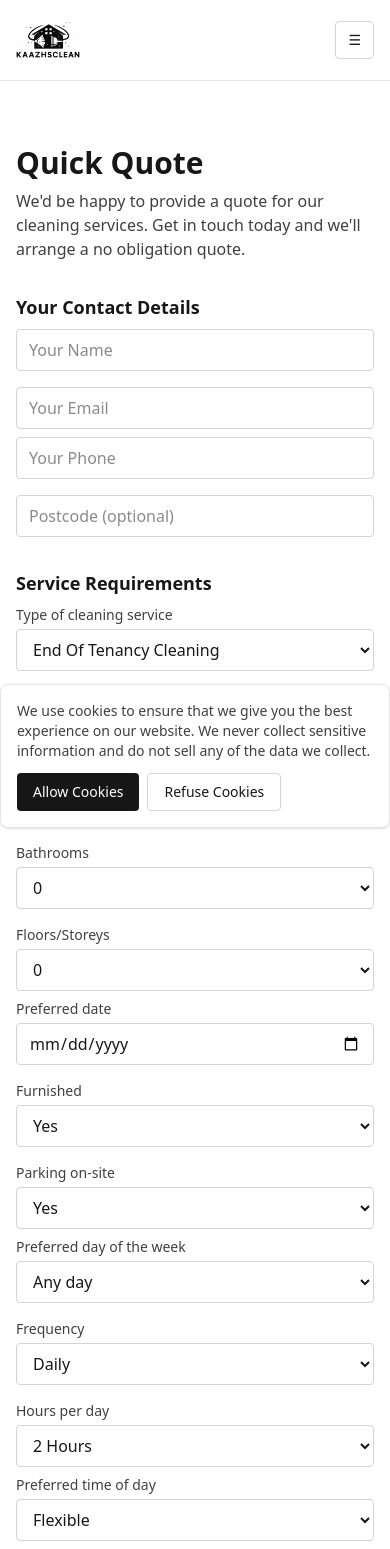
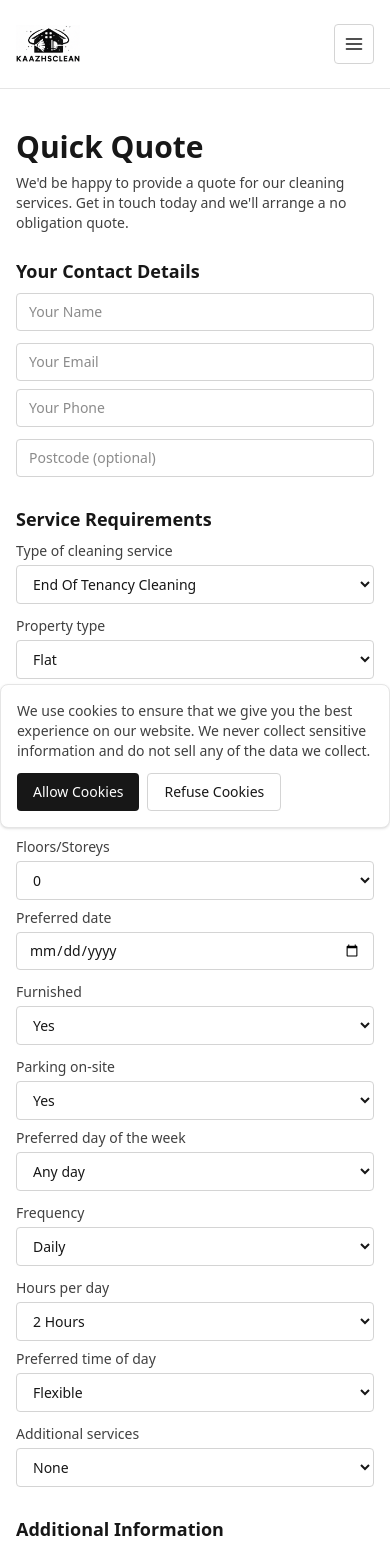
Before and after one commit to malikusama755/kaazhclean, a Next.js app: page /quick-quote in a window 390 px wide. Shown: the top 1549 px of the page. Built offline with nearby package versions, Linux system fonts and the light colour scheme.

Commit message:
Update project with latest changes

```diff
--- a/src/app/layout.tsx
+++ b/src/app/layout.tsx
@@ -57,8 +57,8 @@ export default function RootLayout({
   return (
     <html lang="en">
       <body className={`${geistSans.variable} ${geistMono.variable} antialiased bg-white text-neutral-900`}>
-        <header className="sticky top-0 z-50 border-b border-neutral-200 bg-white/90 backdrop-blur">
-          <div className="mx-auto max-w-6xl px-4 py-2 md:py-2.5 flex items-center justify-between relative">
+        <header className="sticky top-0 z-50 border-b border-neutral-200 bg-white/95 backdrop-blur">
+          <div className="mx-auto max-w-6xl px-4 py-3 md:py-4 flex items-center justify-between relative">
             <Link href="/" className="flex items-center gap-3">
               <Image
                 src="/logo.png"
@@ -86,8 +86,8 @@ export default function RootLayout({
           {/* Mobile menu overlay handled by MobileNav */}
         </header>
         <main>{children}</main>
-        <footer className="mt-16 border-t border-neutral-200">
-          <div className="mx-auto max-w-6xl px-4 py-12 grid gap-10 md:grid-cols-3 text-sm">
+        <footer className="mt-12 md:mt-16 border-t border-neutral-200">
+          <div className="mx-auto max-w-6xl px-4 py-8 md:py-12 grid gap-8 md:gap-10 md:grid-cols-3 text-sm">
             <div className="space-y-2">
               <div className="font-semibold">KAAZHSCLEAN</div>
               <div>10 Wood St, London E17 3HT</div>
@@ -116,10 +116,10 @@ export default function RootLayout({
             </div>
             <div>
               <div className="font-semibold mb-3">Quick Quote</div>
-              <form action="mailto:hikaazhsclean@gmail.com" method="post" encType="text/plain" className="grid gap-2">
-                <input name="name" placeholder="Your Name" className="border border-neutral-300 rounded px-3 py-2" required />
-                <input name="email" type="email" placeholder="Your Email" className="border border-neutral-300 rounded px-3 py-2" required />
-                <select name="service" className="border border-neutral-300 rounded px-3 py-2">
+              <form action="mailto:hikaazhsclean@gmail.com" method="post" encType="text/plain" className="grid gap-2 sm:gap-2.5">
+                <input name="name" placeholder="Your Name" className="w-full border border-neutral-300 rounded px-3 py-2 text-sm" required />
+                <input name="email" type="email" placeholder="Your Email" className="w-full border border-neutral-300 rounded px-3 py-2 text-sm" required />
+                <select name="service" className="w-full border border-neutral-300 rounded px-3 py-2 text-sm">
                   <option>End Of Tenancy Cleaning</option>
                   <option>After Builders Cleaning</option>
                   <option>Deep Cleaning</option>
@@ -127,11 +127,11 @@ export default function RootLayout({
                   <option>Office/Commercial Cleaning</option>
                   <option>Other</option>
                 </select>
-                <button type="submit" className="inline-flex items-center rounded bg-neutral-900 text-white px-4 py-2 font-medium hover:bg-neutral-800">Send</button>
+                <button type="submit" className="inline-flex items-center rounded bg-neutral-900 text-white px-4 py-2 font-medium hover:bg-neutral-800 w-full sm:w-auto justify-center">Send</button>
               </form>
             </div>
           </div>
-          <div className="text-center text-xs text-neutral-500 pb-6">© {new Date().getFullYear()} KAAZHSCLEAN.</div>
+          <div className="text-center text-xs text-neutral-500 pb-4 md:pb-6">© {new Date().getFullYear()} KAAZHSCLEAN.</div>
         </footer>
         <CookieBanner />
       </body>
--- a/src/app/quick-quote/page.tsx
+++ b/src/app/quick-quote/page.tsx
@@ -6,9 +6,9 @@ import Image from "next/image";
 
 export default function QuickQuotePage() {
   return (
-    <div className="mx-auto max-w-4xl px-4 py-16">
+    <div className="mx-auto max-w-full sm:max-w-2xl md:max-w-4xl px-4 py-10 md:py-16">
       <h1 className="text-3xl md:text-4xl font-semibold mb-2">Quick Quote</h1>
-      <p className="text-neutral-700 mb-8">We&#39;d be happy to provide a quote for our cleaning services. Get in touch today and we&#39;ll arrange a no obligation quote.</p>
+      <p className="text-neutral-700 mb-6 md:mb-8 text-sm md:text-base">We&#39;d be happy to provide a quote for our cleaning services. Get in touch today and we&#39;ll arrange a no obligation quote.</p>
 
       <div className="grid gap-8 md:grid-cols-5">
         <div className="md:col-span-3">
@@ -16,26 +16,26 @@ export default function QuickQuotePage() {
             action="mailto:hikaazhsclean@gmail.com?subject=Quick%20Quote%20Request%20-%20KAAZHSCLEAN"
             method="post"
             encType="text/plain"
-            className="grid gap-4"
+            className="grid gap-3 sm:gap-4"
           >
             <div className="space-y-2">
               <h2 className="text-lg font-semibold">Your Contact Details</h2>
-              <div className="grid gap-4 sm:grid-cols-2">
-                <input name="Name" placeholder="Your Name" className="border border-neutral-300 rounded px-3 py-2" required />
-                <input name="Email" type="email" placeholder="Your Email" className="border border-neutral-300 rounded px-3 py-2" required />
+              <div className="grid gap-3 sm:gap-4 sm:grid-cols-2">
+                <input name="Name" placeholder="Your Name" className="w-full border border-neutral-300 rounded px-3 py-2 text-sm md:text-base" required />
+                <input name="Email" type="email" placeholder="Your Email" className="w-full border border-neutral-300 rounded px-3 py-2 text-sm md:text-base" required />
               </div>
-              <div className="grid gap-4 sm:grid-cols-2">
-                <input name="Phone" placeholder="Your Phone" className="border border-neutral-300 rounded px-3 py-2" />
-                <input name="Postcode" placeholder="Postcode (optional)" className="border border-neutral-300 rounded px-3 py-2" />
+              <div className="grid gap-3 sm:gap-4 sm:grid-cols-2">
+                <input name="Phone" placeholder="Your Phone" className="w-full border border-neutral-300 rounded px-3 py-2 text-sm md:text-base" />
+                <input name="Postcode" placeholder="Postcode (optional)" className="w-full border border-neutral-300 rounded px-3 py-2 text-sm md:text-base" />
               </div>
             </div>
 
             <div className="space-y-2 pt-4">
               <h2 className="text-lg font-semibold">Service Requirements</h2>
-              <div className="grid gap-4 sm:grid-cols-2">
+              <div className="grid gap-3 sm:gap-4 sm:grid-cols-2">
                 <label className="grid gap-1">
                   <span className="text-sm text-neutral-700">Type of cleaning service</span>
-                  <select name="Service Type" className="border border-neutral-300 rounded px-3 py-2">
+                  <select name="Service Type" className="w-full border border-neutral-300 rounded px-3 py-2 text-sm md:text-base">
                     <option>End Of Tenancy Cleaning</option>
                     <option>After Builders Cleaning</option>
                     <option>Deep Cleaning</option>
@@ -46,17 +46,17 @@ export default function QuickQuotePage() {
                 </label>
                 <label className="grid gap-1">
                   <span className="text-sm text-neutral-700">Property type</span>
-                  <select name="Property Type" className="border border-neutral-300 rounded px-3 py-2">
+                  <select name="Property Type" className="w-full border border-neutral-300 rounded px-3 py-2 text-sm md:text-base">
                     <option>Flat</option>
                     <option>House</option>
                   </select>
                 </label>
               </div>
 
-              <div className="grid gap-4 sm:grid-cols-3">
+              <div className="grid gap-3 sm:gap-4 sm:grid-cols-3">
                 <label className="grid gap-1">
                   <span className="text-sm text-neutral-700">Bedrooms</span>
-                  <select name="Bedrooms" className="border border-neutral-300 rounded px-3 py-2">
+                  <select name="Bedrooms" className="w-full border border-neutral-300 rounded px-3 py-2 text-sm md:text-base">
                     <option>Studio</option>
                     {Array.from({ length: 10 }).map((_, i) => (
                       <option key={i + 1}>{i + 1}</option>
@@ -66,7 +66,7 @@ export default function QuickQuotePage() {
                 </label>
                 <label className="grid gap-1">
                   <span className="text-sm text-neutral-700">Bathrooms</span>
-                  <select name="Bathrooms" className="border border-neutral-300 rounded px-3 py-2">
+                  <select name="Bathrooms" className="w-full border border-neutral-300 rounded px-3 py-2 text-sm md:text-base">
                     {Array.from({ length: 6 }).map((_, i) => (
                       <option key={i}>{i}</option>
                     ))}
@@ -75,7 +75,7 @@ export default function QuickQuotePage() {
                 </label>
                 <label className="grid gap-1">
                   <span className="text-sm text-neutral-700">Floors/Storeys</span>
-                  <select name="Floors" className="border border-neutral-300 rounded px-3 py-2">
+                  <select name="Floors" className="w-full border border-neutral-300 rounded px-3 py-2 text-sm md:text-base">
                     {Array.from({ length: 7 }).map((_, i) => (
                       <option key={i}>{i}</option>
                     ))}
@@ -83,14 +83,14 @@ export default function QuickQuotePage() {
                 </label>
               </div>
 
-              <div className="grid gap-4 sm:grid-cols-3">
+              <div className="grid gap-3 sm:gap-4 sm:grid-cols-3">
                 <label className="grid gap-1">
                   <span className="text-sm text-neutral-700">Preferred date</span>
-                  <input name="Preferred Date" type="date" className="border border-neutral-300 rounded px-3 py-2" />
+                  <input name="Preferred Date" type="date" className="w-full border border-neutral-300 rounded px-3 py-2 text-sm md:text-base" />
                 </label>
                 <label className="grid gap-1">
                   <span className="text-sm text-neutral-700">Furnished</span>
-                  <select name="Furnished" className="border border-neutral-300 rounded px-3 py-2">
+                  <select name="Furnished" className="w-full border border-neutral-300 rounded px-3 py-2 text-sm md:text-base">
                     <option>Yes</option>
                     <option>No</option>
                     <option>Part-furnished</option>
@@ -98,27 +98,27 @@ export default function QuickQuotePage() {
                 </label>
                 <label className="grid gap-1">
                   <span className="text-sm text-neutral-700">Parking on-site</span>
-                  <select name="Parking" className="border border-neutral-300 rounded px-3 py-2">
+                  <select name="Parking" className="w-full border border-neutral-300 rounded px-3 py-2 text-sm md:text-base">
                     <option>Yes</option>
                     <option>No</option>
                   </select>
                 </label>
               </div>
 
-              <div className="grid gap-4 sm:grid-cols-2">
+              <div className="grid gap-3 sm:gap-4 sm:grid-cols-2">
                 <label className="grid gap-1">
                   <span className="text-sm text-neutral-700">Preferred day of the week</span>
-                  <select name="Preferred Day" className="border border-neutral-300 rounded px-3 py-2">
+                  <select name="Preferred Day" className="w-full border border-neutral-300 rounded px-3 py-2 text-sm md:text-base">
                     <option>Any day</option>
                     {["Monday","Tuesday","Wednesday","Thursday","Friday","Saturday","Sunday"].map(d => (
                       <option key={d}>{d}</option>
                     ))}
                   </select>
                 </label>
-                <div className="grid gap-4 sm:grid-cols-2">
+                <div className="grid gap-3 sm:gap-4 sm:grid-cols-2">
                   <label className="grid gap-1">
                     <span className="text-sm text-neutral-700">Frequency</span>
-                    <select name="Frequency" className="border border-neutral-300 rounded px-3 py-2">
+                    <select name="Frequency" className="w-full border border-neutral-300 rounded px-3 py-2 text-sm md:text-base">
                       <option>Daily</option>
                       <option>5 days a week</option>
                       <option>3 days a week</option>
@@ -130,7 +130,7 @@ export default function QuickQuotePage() {
                   </label>
                   <label className="grid gap-1">
                     <span className="text-sm text-neutral-700">Hours per day</span>
-                    <select name="Hours per Day" className="border border-neutral-300 rounded px-3 py-2">
+                    <select name="Hours per Day" className="w-full border border-neutral-300 rounded px-3 py-2 text-sm md:text-base">
                       <option>2 Hours</option>
                       <option>3 Hours</option>
                       <option>4 Hours</option>
@@ -141,10 +141,10 @@ export default function QuickQuotePage() {
                 </div>
               </div>
 
-              <div className="grid gap-4 sm:grid-cols-2">
+              <div className="grid gap-3 sm:gap-4 sm:grid-cols-2">
                 <label className="grid gap-1">
                   <span className="text-sm text-neutral-700">Preferred time of day</span>
-                  <select name="Time of Day" className="border border-neutral-300 rounded px-3 py-2">
+                  <select name="Time of Day" className="w-full border border-neutral-300 rounded px-3 py-2 text-sm md:text-base">
                     <option>Flexible</option>
                     <option>Morning</option>
                     <option>Afternoon</option>
@@ -153,7 +153,7 @@ export default function QuickQuotePage() {
                 </label>
                 <label className="grid gap-1">
                   <span className="text-sm text-neutral-700">Additional services</span>
-                  <select name="Additional Services" className="border border-neutral-300 rounded px-3 py-2">
+                  <select name="Additional Services" className="w-full border border-neutral-300 rounded px-3 py-2 text-sm md:text-base">
                     <option>None</option>
                     {["External Window Cleaning","Carpet Cleaning","Upholstery Cleaning","Balcony Cleaning","Jet Washing","Anti-Viral Sanitisation"].map(x => (
                       <option key={x}>{x}</option>
@@ -165,18 +165,18 @@ export default function QuickQuotePage() {
 
             <div className="space-y-2 pt-4">
               <h2 className="text-lg font-semibold">Additional Information</h2>
-              <textarea name="Additional Information" placeholder="Tell us about your property and any specifics" rows={6} className="border border-neutral-300 rounded px-3 py-2" />
+              <textarea name="Additional Information" placeholder="Tell us about your property and any specifics" rows={6} className="w-full border border-neutral-300 rounded px-3 py-2 text-sm md:text-base" />
             </div>
 
-            <div className="flex gap-3">
-              <button type="submit" className="inline-flex items-center rounded bg-neutral-900 text-white px-5 py-3 font-medium hover:bg-neutral-800">Send</button>
-              <a href="tel:00923326666788" className="inline-flex items-center rounded border border-neutral-300 px-5 py-3 font-medium hover:bg-neutral-50">Call</a>
-              <a href="mailto:hikaazhsclean@gmail.com" className="inline-flex items-center rounded border border-neutral-300 px-5 py-3 font-medium hover:bg-neutral-50">Email</a>
+            <div className="flex flex-wrap gap-3">
+              <button type="submit" className="inline-flex items-center rounded bg-neutral-900 text-white px-5 py-3 font-medium hover:bg-neutral-800 w-full sm:w-auto justify-center">Send</button>
+              <a href="tel:00923326666788" className="inline-flex items-center rounded border border-neutral-300 px-5 py-3 font-medium hover:bg-neutral-50 w-full sm:w-auto justify-center">Call</a>
+              <a href="mailto:hikaazhsclean@gmail.com" className="inline-flex items-center rounded border border-neutral-300 px-5 py-3 font-medium hover:bg-neutral-50 w-full sm:w-auto justify-center">Email</a>
             </div>
           </form>
         </div>
         <div className="md:col-span-2">
-          <div className="rounded-lg border border-neutral-200 p-4 bg-neutral-50">
+          <div className="rounded-lg border border-neutral-200 p-3 sm:p-4 bg-neutral-50">
             <div className="font-semibold mb-2">What happens next?</div>
             <ul className="list-disc pl-5 text-sm text-neutral-700 space-y-1">
               <li>We confirm details by email or phone.</li>
--- a/src/app/services/page.tsx
+++ b/src/app/services/page.tsx
@@ -18,7 +18,7 @@ export default function ServicesPage() {
   return (
     <div className="mx-auto max-w-6xl px-4 py-16">
       <h1 className="text-3xl md:text-4xl font-semibold mb-6">Our Services</h1>
-      <div className="grid gap-6 sm:grid-cols-2 md:grid-cols-3">
+      <div className="grid gap-4 sm:gap-6 sm:grid-cols-2 md:grid-cols-3">
         {services.map((s) => (
           <Link
             key={s.slug}
--- a/src/components/MobileNav.tsx
+++ b/src/components/MobileNav.tsx
@@ -6,27 +6,31 @@ import Link from 'next/link'
 export default function MobileNav() {
   const [open, setOpen] = useState(false)
   return (
-    <div className="md:hidden flex items-center gap-2">
+    <div className="md:hidden">
       <button
         aria-label="Open menu"
         onClick={() => setOpen((v) => !v)}
-        className="inline-flex items-center rounded border border-neutral-300 px-3 py-2 text-sm hover:bg-neutral-50"
+        className="inline-flex items-center justify-center h-10 w-10 rounded border border-neutral-300 hover:bg-neutral-50"
       >
-        <span className="i">☰</span>
+        <svg width="20" height="20" viewBox="0 0 24 24" fill="none" xmlns="http://www.w3.org/2000/svg" aria-hidden>
+          <path d="M3 12h18M3 6h18M3 18h18" stroke="currentColor" strokeWidth="2" strokeLinecap="round"/>
+        </svg>
       </button>
       {open && (
-        <div className="absolute inset-x-0 top-[60px] z-40 border-t border-neutral-200 bg-white shadow">
-          <div className="mx-auto max-w-6xl px-4 py-4 grid gap-3 text-base">
-            <Link href="/who-we-are" onClick={() => setOpen(false)} className="hover:text-neutral-600">Who We Are</Link>
-            <Link href="/services" onClick={() => setOpen(false)} className="hover:text-neutral-600">Our Services</Link>
-            <Link href="/contact" onClick={() => setOpen(false)} className="hover:text-neutral-600">Contact</Link>
-            <Link href="/quick-quote" onClick={() => setOpen(false)} className="inline-flex items-center rounded bg-neutral-900 text-white px-4 py-2 hover:bg-neutral-800">Quick Quote</Link>
-            <a href="tel:00923326666788" onClick={() => setOpen(false)} className="inline-flex items-center gap-2 rounded bg-neutral-900 text-white px-4 py-2 hover:bg-neutral-800">
-              <svg width="18" height="18" viewBox="0 0 24 24" fill="none" xmlns="http://www.w3.org/2000/svg" aria-hidden>
-                <path d="M6.62 10.79a15.05 15.05 0 006.59 6.59l2.2-2.2a1 1 0 011.01-.24c1.12.37 2.33.57 3.58.57a1 1 0 011 1v3.5a1 1 0 01-1 1C12.07 20.02 3.98 11.93 3.98 1.99a1 1 0 011-1H8.5a1 1 0 011 1c0 1.25.2 2.46.57 3.58a1 1 0 01-.24 1.01l-2.2 2.2z" fill="currentColor"/>
-              </svg>
-              Call
-            </a>
+        <div className="absolute inset-x-0 top-[72px] z-40 border-t border-neutral-200 bg-white shadow-lg">
+          <div className="mx-auto max-w-6xl px-4 py-4 space-y-3">
+            <Link href="/who-we-are" onClick={() => setOpen(false)} className="block py-2 text-base hover:text-neutral-600">Who We Are</Link>
+            <Link href="/services" onClick={() => setOpen(false)} className="block py-2 text-base hover:text-neutral-600">Our Services</Link>
+            <Link href="/contact" onClick={() => setOpen(false)} className="block py-2 text-base hover:text-neutral-600">Contact</Link>
+            <div className="pt-2 space-y-2">
+              <Link href="/quick-quote" onClick={() => setOpen(false)} className="inline-flex items-center justify-center rounded bg-neutral-900 text-white px-4 py-2 w-full hover:bg-neutral-800">Quick Quote</Link>
+              <a href="tel:00923326666788" onClick={() => setOpen(false)} className="inline-flex items-center justify-center gap-2 rounded border border-neutral-300 px-4 py-2 w-full hover:bg-neutral-50">
+                <svg width="18" height="18" viewBox="0 0 24 24" fill="none" xmlns="http://www.w3.org/2000/svg" aria-hidden>
+                  <path d="M6.62 10.79a15.05 15.05 0 006.59 6.59l2.2-2.2a1 1 0 011.01-.24c1.12.37 2.33.57 3.58.57a1 1 0 011 1v3.5a1 1 0 01-1 1C12.07 20.02 3.98 11.93 3.98 1.99a1 1 0 011-1H8.5a1 1 0 011 1c0 1.25.2 2.46.57 3.58a1 1 0 01-.24 1.01l-2.2 2.2z" fill="currentColor"/>
+                </svg>
+                Call
+              </a>
+            </div>
           </div>
         </div>
       )}
```
Also changed, not shown: src/app/contact/page.tsx (+6 -6 lines), src/app/page.tsx (+9 -9 lines), src/app/services/[slug]/page.tsx (+4 -4 lines), src/app/who-we-are/page.tsx (+4 -4 lines), public/site.webmanifest, src/app/privacy/page.tsx (line endings or trailing spaces), src/app/terms/page.tsx (line endings or trailing spaces), src/components/CookieBanner.tsx (line endings or trailing spaces).
